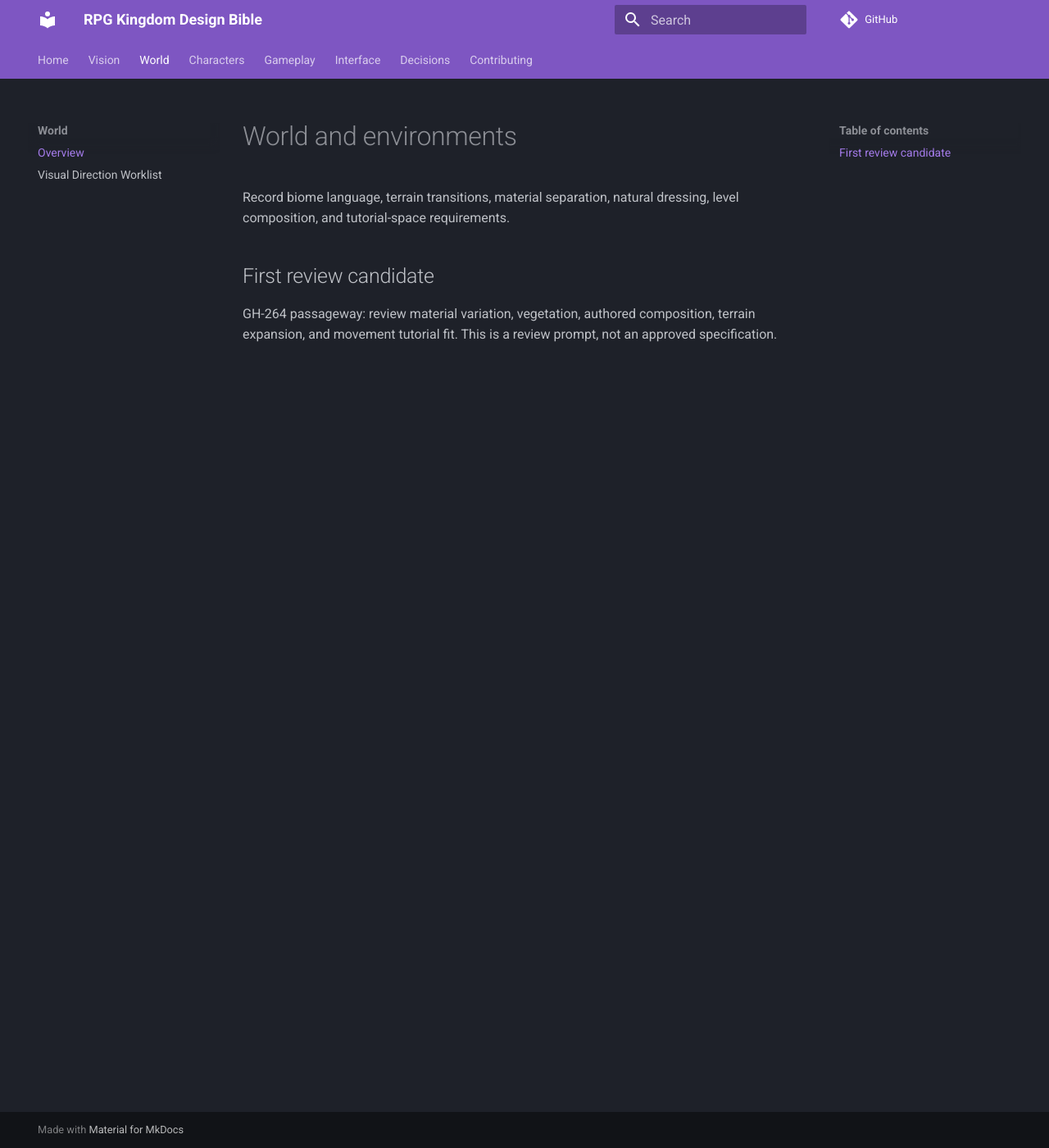
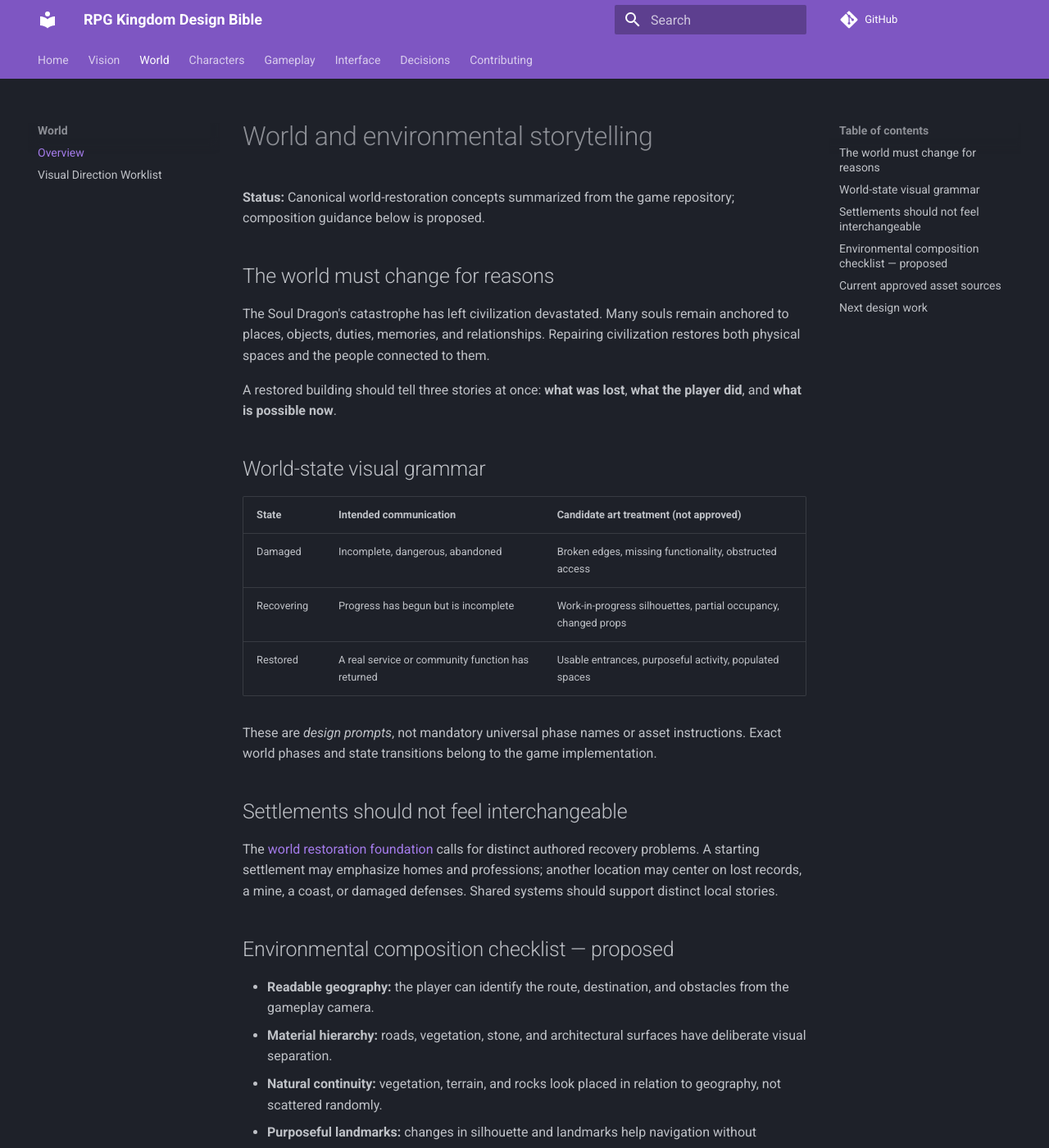
Before and after one commit to Shashakar/RPG-Kingdom-Design-Bible, an MkDocs documentation site: the page built from docs/world/index.md, in a window 1280 px wide and 1400 px high. Shown: the whole window at 82% size. Built offline with MkDocs 1.6.1 and Material for MkDocs 9.7.7, drawn with Linux system fonts in a browser that asks for light colours; comment, search, counter and statistics services are not loaded; some of the changed text lies outside the part shown.

Commit message:
Expand design bible docs/world/index.md

```diff
--- a/docs/world/index.md
+++ b/docs/world/index.md
@@ -1,7 +1,41 @@
-# World and environments
+# World and environmental storytelling
 
-Record biome language, terrain transitions, material separation, natural dressing, level composition, and tutorial-space requirements.
+**Status:** Canonical world-restoration concepts summarized from the game repository; composition guidance below is proposed.
 
-## First review candidate
+## The world must change for reasons
 
-GH-264 passageway: review material variation, vegetation, authored composition, terrain expansion, and movement tutorial fit. This is a review prompt, not an approved specification.
+The Soul Dragon's catastrophe has left civilization devastated. Many souls remain anchored to places, objects, duties, memories, and relationships. Repairing civilization restores both physical spaces and the people connected to them.
+
+A restored building should tell three stories at once: **what was lost**, **what the player did**, and **what is possible now**.
+
+## World-state visual grammar
+
+| State | Intended communication | Candidate art treatment (not approved) |
+| --- | --- | --- |
+| Damaged | Incomplete, dangerous, abandoned | Broken edges, missing functionality, obstructed access |
+| Recovering | Progress has begun but is incomplete | Work-in-progress silhouettes, partial occupancy, changed props |
+| Restored | A real service or community function has returned | Usable entrances, purposeful activity, populated spaces |
+
+These are *design prompts*, not mandatory universal phase names or asset instructions. Exact world phases and state transitions belong to the game implementation.
+
+## Settlements should not feel interchangeable
+
+The [world restoration foundation](https://github.com/Shashakar/RPG-Kingdom/blob/main/docs/WORLD_RESTORATION_FOUNDATION.md) calls for distinct authored recovery problems. A starting settlement may emphasize homes and professions; another location may center on lost records, a mine, a coast, or damaged defenses. Shared systems should support distinct local stories.
+
+## Environmental composition checklist — proposed
+
+- **Readable geography:** the player can identify the route, destination, and obstacles from the gameplay camera.
+- **Material hierarchy:** roads, vegetation, stone, and architectural surfaces have deliberate visual separation.
+- **Natural continuity:** vegetation, terrain, and rocks look placed in relation to geography, not scattered randomly.
+- **Purposeful landmarks:** changes in silhouette and landmarks help navigation without excessive UI.
+- **Before/after continuity:** restored locations remain recognizably the same places.
+- **Playable geometry:** art never silently breaks collision, pathing, objective access, or camera behavior.
+- **Evidence:** compare screenshots at the same camera positions and verify in motion.
+
+## Current approved asset sources
+
+Townsmith is the preferred settlement architecture candidate; Fantasy Adventure Environment is the selective nature/connecting-space source; MysticDungeon's curated local subset supports the initial dungeon slice. Refer to [Asset Standards](../decisions/asset-standards.md) for exact qualifications.
+
+## Next design work
+
+The [Visual Direction Worklist](visual-direction-worklist.md) identifies unapproved palette, vegetation, scale, and composition choices. Do not treat those questions as settled.
```
